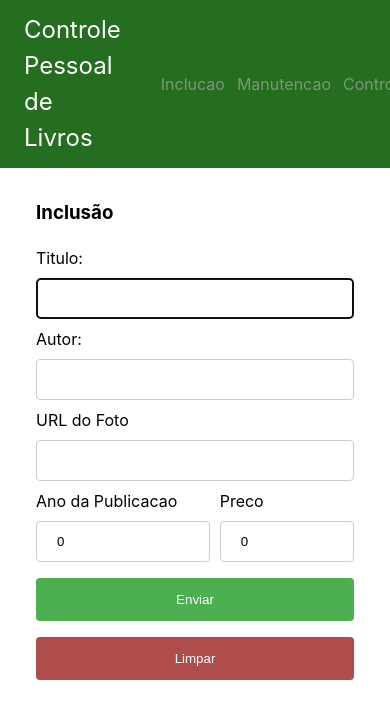
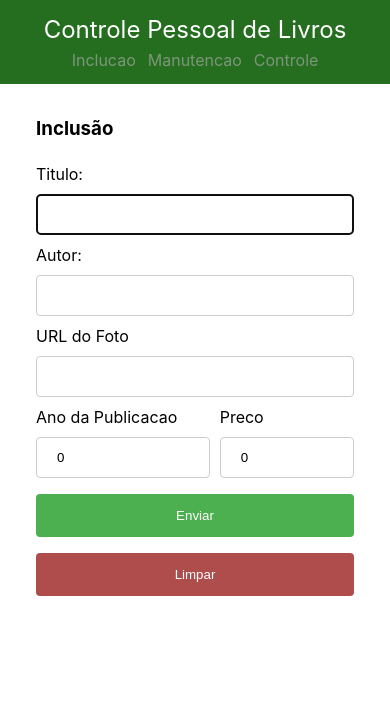
Before and after one commit to EyzRyder/livros-cli, a Vue app: page / in a window 390 px wide. Shown: the top 718 px of the page. Built offline with nearby package versions, Linux system fonts and the light colour scheme; the HTML template or start-up script is replaced by a standard one.

Commit message:
update responsivity

```diff
--- a/src/components/Navbar.vue
+++ b/src/components/Navbar.vue
@@ -1,6 +1,4 @@
-<script setup>
 
-</script>
 
 <template>
     <nav class="navbar">
@@ -28,6 +26,13 @@
   padding: 12px 24px;
   color: white;
 }
+@media only screen and (max-width: 600px) {
+  .navbar {
+    flex-direction: column;
+    justify-content: center;
+    align-items: center;
+  }
+}
 .navbar > .logo {
   color: white;
   text-decoration: none;
@@ -39,6 +44,10 @@
   gap: 12px;
   color: white;
   list-style: none;
+  align-items: center;
+  justify-content: center;
+  margin: 0;
+  padding: 0;
 }
 .navbar > .itemList>.item >a{
   color: #aaaaaaa8;
```
